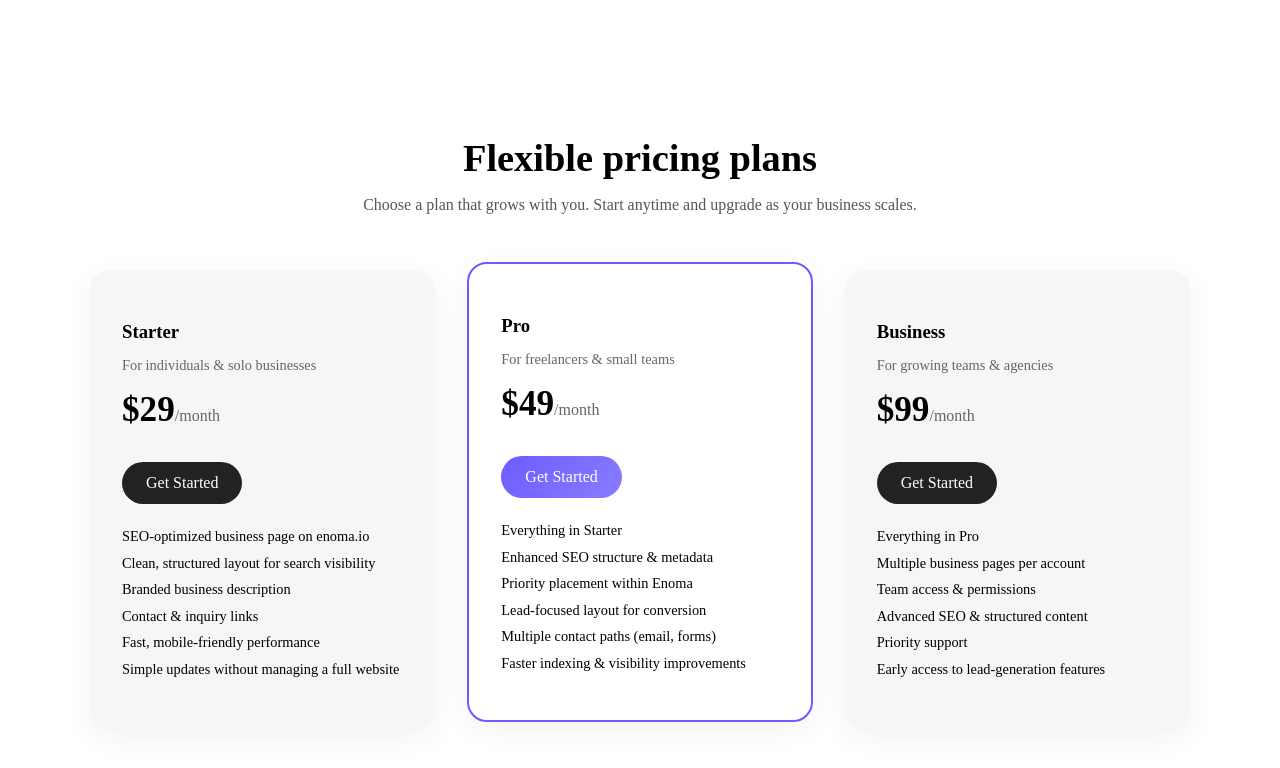
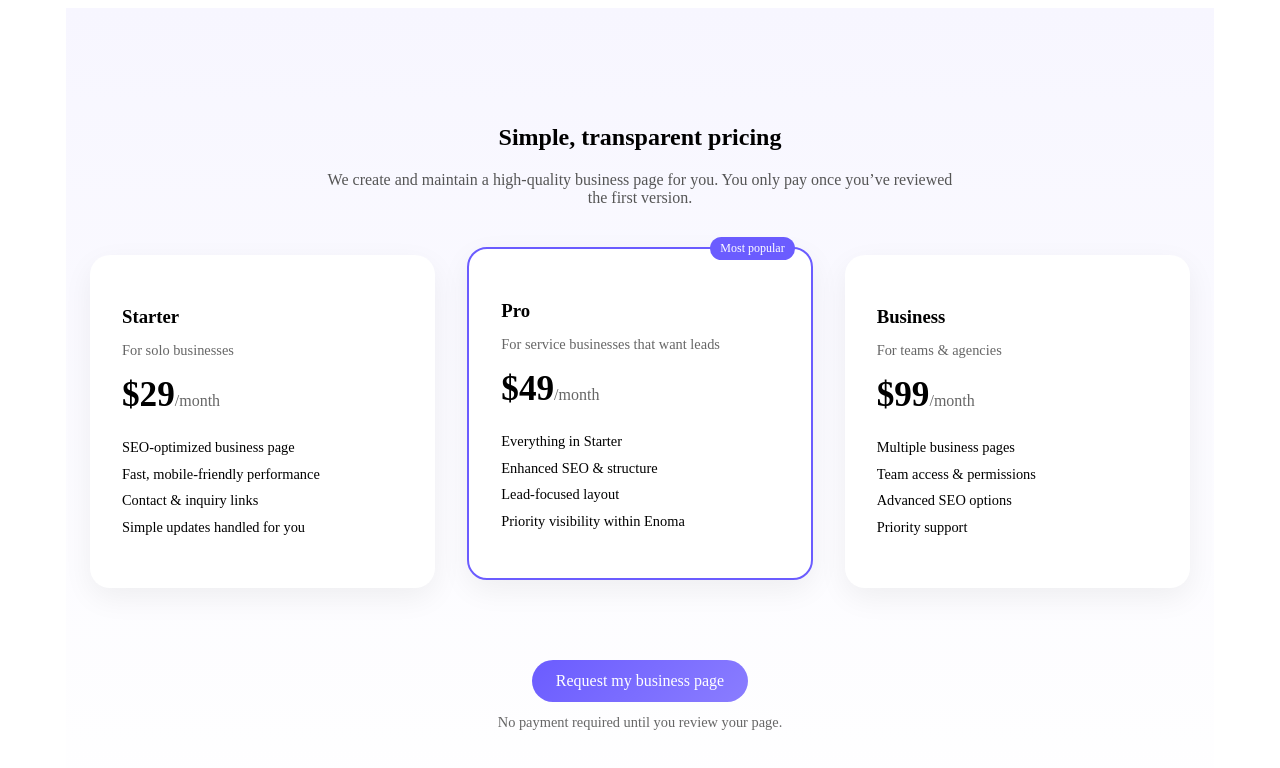
Before and after one commit to jackmclark0709-blip/enoma-api, a website: page public/pricing/index.html in a window 1280 px wide. Drawn offline with Linux system fonts and the light colour scheme.

Commit message:
pricing updates and request form

```diff
--- a/public/pricing/index.html
+++ b/public/pricing/index.html
@@ -86,70 +86,163 @@
   transform: translateY(-8px);
 }
 
+.pricing--hero {
+  background: linear-gradient(180deg, #f7f6ff, #ffffff);
+  padding: 6rem 1.5rem;
+}
+
+.pricing-header {
+  text-align: center;
+  max-width: 640px;
+  margin: 0 auto 3rem;
+}
+
+.pricing-grid {
+  display: grid;
+  gap: 2rem;
+  grid-template-columns: repeat(auto-fit, minmax(280px, 1fr));
+  max-width: 1100px;
+  margin: 0 auto;
+}
+
+.pricing-card {
+  position: relative;
+  background: #ffffff;
+  border-radius: 20px;
+  padding: 2rem;
+  cursor: pointer;
+  box-shadow: 0 10px 30px rgba(0,0,0,0.06);
+  transition: transform 0.2s ease, box-shadow 0.2s ease;
+}
+
+.pricing-card:hover {
+  transform: translateY(-4px);
+}
+
+.pricing-card input {
+  display: none;
+}
+
+.pricing-card input:checked + * {
+  /* noop – label wrapper handles it */
+}
+
+.pricing-card:has(input:checked) {
+  border: 2px solid #6b5cff;
+}
+
+.featured {
+  border: 2px solid #6b5cff;
+}
+
+.badge {
+  position: absolute;
+  top: -12px;
+  right: 16px;
+  background: #6b5cff;
+  color: #fff;
+  padding: 4px 10px;
+  border-radius: 999px;
+  font-size: 0.75rem;
+}
+
+.price {
+  font-size: 2.2rem;
+  font-weight: 700;
+  margin: 1rem 0;
+}
+
+.price span {
+  font-size: 1rem;
+  font-weight: 400;
+  color: #666;
+}
+
+.pricing-cta {
+  text-align: center;
+  margin-top: 3.5rem;
+}
+
+.pricing-note {
+  margin-top: 0.75rem;
+  font-size: 0.9rem;
+  color: #666;
+}
+
+
 
 </style>
 
-<section class="pricing">
+<section class="pricing pricing--hero">
   <div class="pricing-header">
-    <h1>Flexible pricing plans</h1>
-    <p>Choose a plan that grows with you. Start anytime and upgrade as your business scales.</p>
+    <h2>Simple, transparent pricing</h2>
+    <p>
+      We create and maintain a high-quality business page for you.
+      You only pay once you’ve reviewed the first version.
+    </p>
   </div>
 
   <div class="pricing-grid">
 
-    <!-- Starter -->
-    <div class="pricing-card">
+    <label class="pricing-card">
+      <input type="radio" name="plan" value="starter" />
       <h3>Starter</h3>
-      <p class="pricing-sub">For individuals & solo businesses</p>
+      <p class="pricing-sub">For solo businesses</p>
       <div class="price">$29<span>/month</span></div>
+      <ul>
+        <li>SEO-optimized business page</li>
+        <li>Fast, mobile-friendly performance</li>
+        <li>Contact & inquiry links</li>
+        <li>Simple updates handled for you</li>
+      </ul>
+    </label>
 
-      <a href="/create?plan=starter" class="btn">Get Started</a>
-
-      <ul>
-        <li>SEO-optimized business page on enoma.io</li>
-        <li>Clean, structured layout for search visibility</li>
-        <li>Branded business description</li>
-        <li>Contact & inquiry links</li>
-        <li>Fast, mobile-friendly performance</li>
-        <li>Simple updates without managing a full website</li>
-      </ul>
-    </div>
-
-    <!-- Pro (featured) -->
-    <div class="pricing-card featured">
+    <label class="pricing-card featured">
+      <input type="radio" name="plan" value="pro" checked />
+      <span class="badge">Most popular</span>
       <h3>Pro</h3>
-      <p class="pricing-sub">For freelancers & small teams</p>
+      <p class="pricing-sub">For service businesses that want leads</p>
       <div class="price">$49<span>/month</span></div>
-
-      <a href="/create?plan=pro" class="btn btn-primary">Get Started</a>
-
       <ul>
         <li>Everything in Starter</li>
-        <li>Enhanced SEO structure & metadata</li>
-        <li>Priority placement within Enoma</li>
-        <li>Lead-focused layout for conversion</li>
-        <li>Multiple contact paths (email, forms)</li>
-        <li>Faster indexing & visibility improvements</li>
+        <li>Enhanced SEO & structure</li>
+        <li>Lead-focused layout</li>
+        <li>Priority visibility within Enoma</li>
       </ul>
-    </div>
+    </label>
 
-    <!-- Business -->
-    <div class="pricing-card">
+    <label class="pricing-card">
+      <input type="radio" name="plan" value="business" />
       <h3>Business</h3>
-      <p class="pricing-sub">For growing teams & agencies</p>
+      <p class="pricing-sub">For teams & agencies</p>
       <div class="price">$99<span>/month</span></div>
-
-      <a href="/create?plan=business" class="btn">Get Started</a>
-
       <ul>
-        <li>Everything in Pro</li>
-        <li>Multiple business pages per account</li>
+        <li>Multiple business pages</li>
         <li>Team access & permissions</li>
-        <li>Advanced SEO & structured content</li>
+        <li>Advanced SEO options</li>
         <li>Priority support</li>
-        <li>Early access to lead-generation features</li>
       </ul>
-    </div>
+    </label>
 
   </div>
+
+  <div class="pricing-cta">
+    <a id="requestLink" href="/request?plan=pro" class="btn btn-primary">
+      Request my business page
+    </a>
+    <p class="pricing-note">
+      No payment required until you review your page.
+    </p>
+  </div>
 </section>
+
+<script>
+  const radios = document.querySelectorAll('input[name="plan"]');
+  const link = document.getElementById('requestLink');
+
+  radios.forEach(radio => {
+    radio.addEventListener('change', () => {
+      link.href = `/request?plan=${radio.value}`;
+    });
+  });
+</script>
```
Also changed, not shown: public/request/index.html (added, +60 -0 lines).
